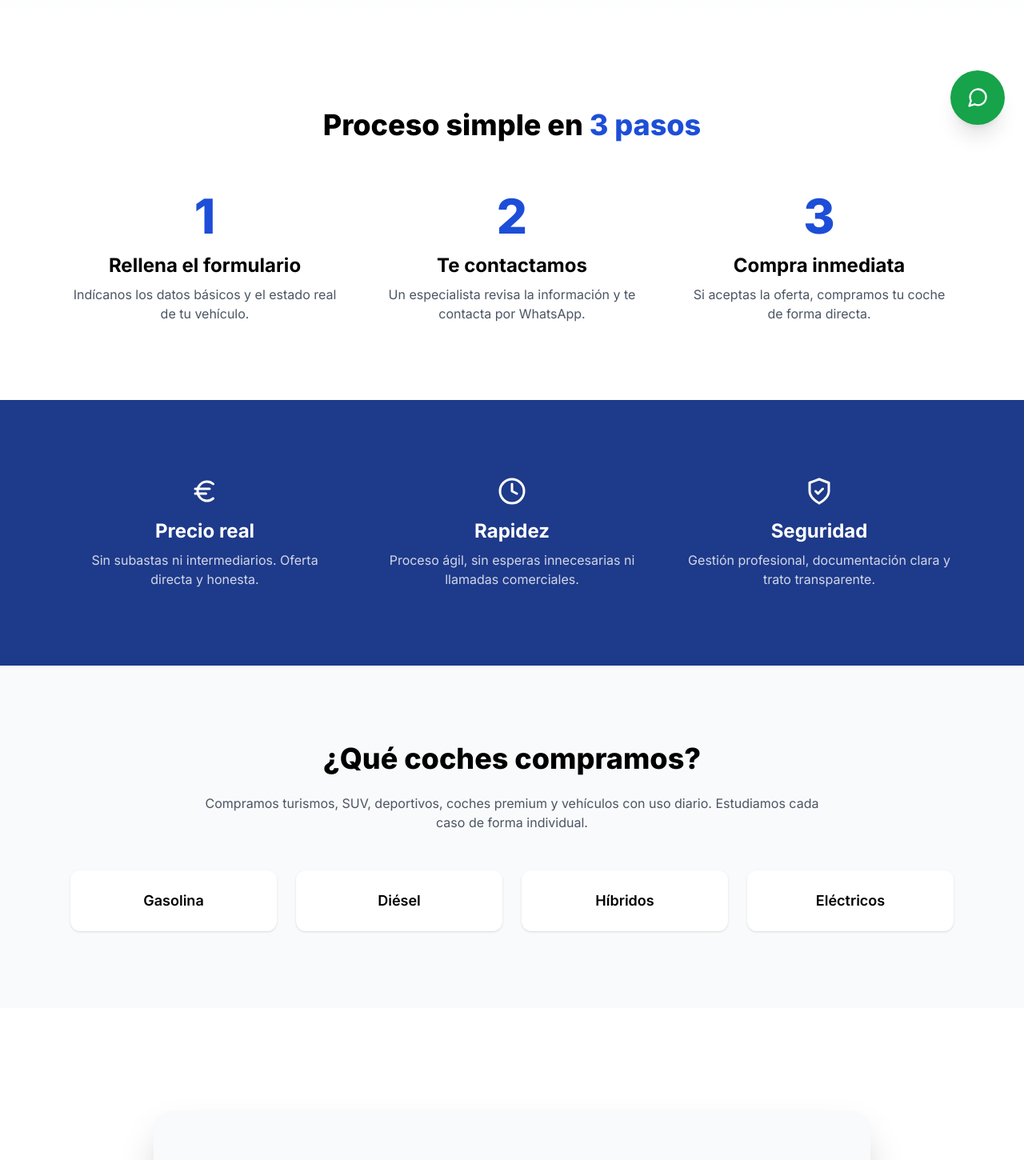
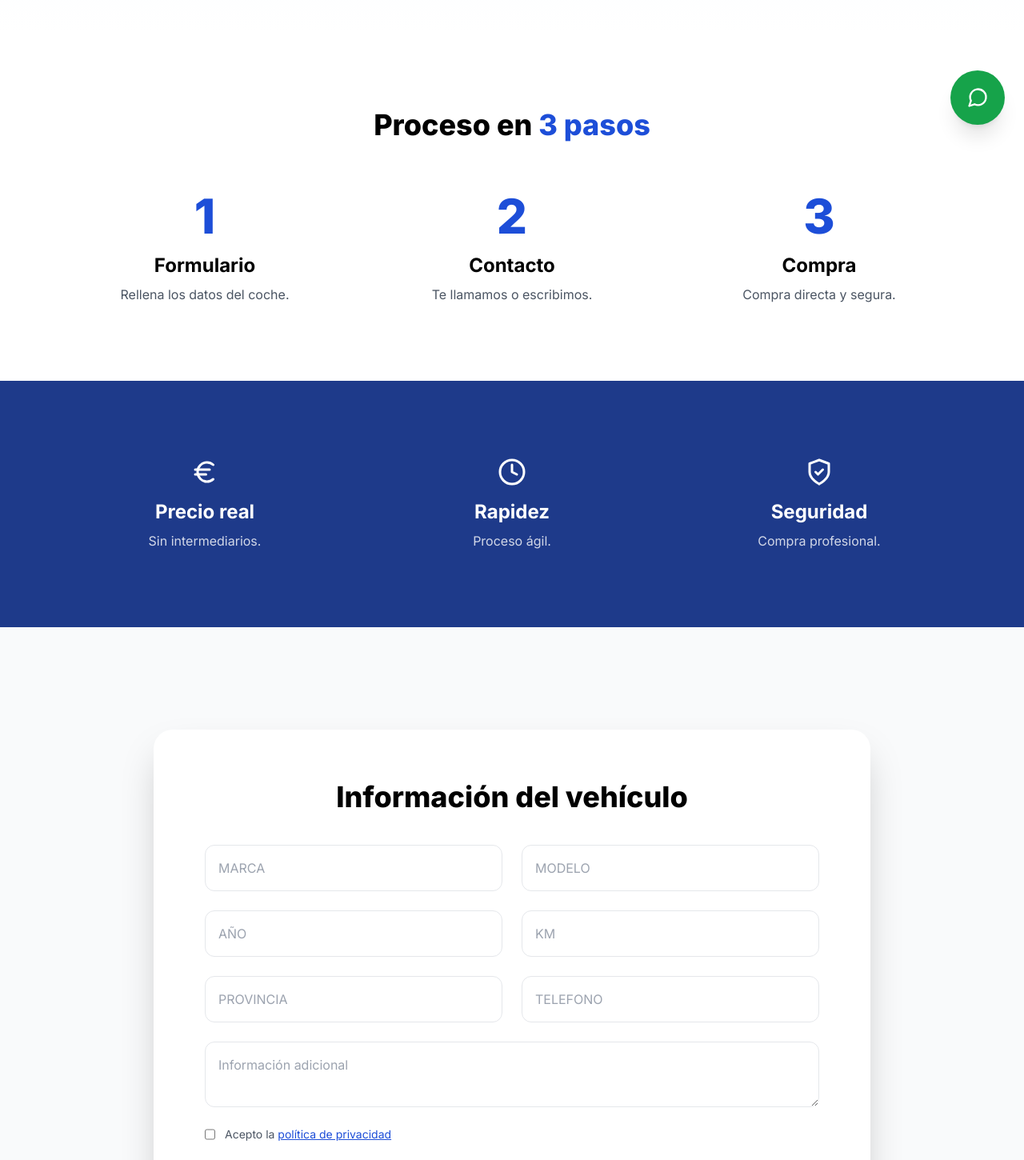
Before and after one commit to jvaloptt-oss/1clikcar, a Next.js app: page / in a window 1280 px wide. Shown: the part 620-2070 px from the top of the page at 80% size. Built offline with nearby package versions, Linux system fonts and the light colour scheme.

Commit message:
Full enterprise website with legal and WhatsApp flow

```diff
--- /dev/null
+++ b/src/app/api/lead/route.ts
@@ -0,0 +1,28 @@
+import { NextResponse } from "next/server";
+
+export async function POST(req: Request) {
+  const data = await req.json();
+
+  const message = `
+🚗 NUEVO COCHE - 1ClikCar
+
+Marca: ${data.marca}
+Modelo: ${data.modelo}
+Año: ${data.año}
+Kilómetros: ${data.km}
+
+Provincia: ${data.provincia}
+Teléfono: ${data.telefono}
+
+Información adicional:
+${data.info || "No indicada"}
+`;
+
+  const whatsappUrl = `https://wa.me/34651164708?text=${encodeURIComponent(
+    message
+  )}`;
+
+  // (Email se añadirá en el siguiente bloque)
+
+  return NextResponse.json({ whatsappUrl });
+}
--- a/src/app/page.tsx
+++ b/src/app/page.tsx
@@ -24,7 +24,7 @@ export default function Home() {
       {/* HERO */}
       <section className="bg-gradient-to-b from-blue-50 to-white py-32 px-6">
         <div className="max-w-6xl mx-auto text-center">
-          <h1 className="text-5xl md:text-6xl font-extrabold mb-6 leading-tight">
+          <h1 className="text-5xl md:text-6xl font-extrabold mb-6">
             Compramos tu coche
             <br />
             <span className="text-blue-700">de forma directa y segura</span>
@@ -46,94 +46,45 @@ export default function Home() {
 
       {/* PROCESO */}
       <section className="py-24 bg-white">
-        <div className="max-w-6xl mx-auto px-6">
-          <h2 className="text-4xl font-extrabold text-center mb-16">
-            Proceso simple en <span className="text-blue-700">3 pasos</span>
+        <div className="max-w-6xl mx-auto px-6 text-center">
+          <h2 className="text-4xl font-extrabold mb-16">
+            Proceso en <span className="text-blue-700">3 pasos</span>
           </h2>
 
-          <div className="grid md:grid-cols-3 gap-12 text-center">
-            <Step
-              number="1"
-              title="Rellena el formulario"
-              text="Indícanos los datos básicos y el estado real de tu vehículo."
-            />
-            <Step
-              number="2"
-              title="Te contactamos"
-              text="Un especialista revisa la información y te contacta por WhatsApp."
-            />
-            <Step
-              number="3"
-              title="Compra inmediata"
-              text="Si aceptas la oferta, compramos tu coche de forma directa."
-            />
+          <div className="grid md:grid-cols-3 gap-12">
+            <Step number="1" title="Formulario" text="Rellena los datos del coche." />
+            <Step number="2" title="Contacto" text="Te llamamos o escribimos." />
+            <Step number="3" title="Compra" text="Compra directa y segura." />
           </div>
         </div>
       </section>
 
       {/* DIFERENCIA */}
       <section className="bg-blue-900 text-white py-24">
-        <div className="max-w-6xl mx-auto px-6 grid md:grid-cols-3 gap-12">
-          <Feature
-            icon={<Euro size={36} />}
-            title="Precio real"
-            text="Sin subastas ni intermediarios. Oferta directa y honesta."
-          />
-          <Feature
-            icon={<Clock size={36} />}
-            title="Rapidez"
-            text="Proceso ágil, sin esperas innecesarias ni llamadas comerciales."
-          />
-          <Feature
-            icon={<ShieldCheck size={36} />}
-            title="Seguridad"
-            text="Gestión profesional, documentación clara y trato transparente."
-          />
-        </div>
-      </section>
-
-      {/* QUE COMPRAMOS */}
-      <section className="py-24 bg-gray-50">
-        <div className="max-w-6xl mx-auto px-6 text-center">
-          <h2 className="text-4xl font-extrabold mb-6">
-            ¿Qué coches compramos?
-          </h2>
-          <p className="text-gray-600 mb-12 max-w-3xl mx-auto">
-            Compramos turismos, SUV, deportivos, coches premium y vehículos con
-            uso diario. Estudiamos cada caso de forma individual.
-          </p>
-
-          <div className="grid md:grid-cols-4 gap-6">
-            {["Gasolina", "Diésel", "Híbridos", "Eléctricos"].map((t) => (
-              <div
-                key={t}
-                className="bg-white p-6 rounded-xl shadow text-lg font-semibold"
-              >
-                {t}
-              </div>
-            ))}
-          </div>
+        <div className="max-w-6xl mx-auto grid md:grid-cols-3 gap-12 px-6">
+          <Feature icon={<Euro size={36} />} title="Precio real" text="Sin intermediarios." />
+          <Feature icon={<Clock size={36} />} title="Rapidez" text="Proceso ágil." />
+          <Feature icon={<ShieldCheck size={36} />} title="Seguridad" text="Compra profesional." />
         </div>
       </section>
 
       {/* FORMULARIO */}
-      <section id="form" className="py-32 bg-white px-6">
+      <section id="form" className="py-32 px-6 bg-gray-50">
         <CompleteForm />
       </section>
 
       {/* WHATSAPP */}
       <a
-        href="https://wa.me/34651164708"
+        href="https://wa.me/34600000000"
         target="_blank"
-        className="fixed bottom-6 right-6 bg-green-600 text-white p-5 rounded-full shadow-xl hover:scale-110 transition z-50"
+        className="fixed bottom-6 right-6 bg-green-600 text-white p-5 rounded-full shadow-xl"
       >
         <MessageCircle size={28} />
       </a>
 
       {/* FOOTER */}
-      <footer className="bg-gray-100 text-center py-10 text-gray-500">
-        © {new Date().getFullYear()} 1ClikCar · Compra directa de vehículos en
-        España
+      <footer className="text-center py-10 text-gray-500">
+        © {new Date().getFullYear()} 1ClikCar · Compra directa de vehículos
       </footer>
     </>
   );
@@ -144,11 +95,9 @@ export default function Home() {
 function Step({ number, title, text }: any) {
   return (
     <div>
-      <div className="text-blue-700 text-6xl font-extrabold mb-4">
-        {number}
-      </div>
-      <h3 className="text-2xl font-bold mb-2">{title}</h3>
-      <p className="text-gray-600">{text}</p>
+      <div className="text-6xl font-extrabold text-blue-700 mb-4">{number}</div>
+      <h3 className="text-2xl font-bold">{title}</h3>
+      <p className="text-gray-600 mt-2">{text}</p>
     </div>
   );
 }
@@ -157,8 +106,8 @@ function Feature({ icon, title, text }: any) {
   return (
     <div className="text-center">
       <div className="mb-4 flex justify-center">{icon}</div>
-      <h3 className="text-2xl font-bold mb-2">{title}</h3>
-      <p className="opacity-80">{text}</p>
+      <h3 className="text-2xl font-bold">{title}</h3>
+      <p className="opacity-80 mt-2">{text}</p>
     </div>
   );
 }
@@ -171,25 +120,29 @@ function CompleteForm() {
   const handleChange = (e: any) =>
     setForm({ ...form, [e.target.name]: e.target.value });
 
+  const sendForm = async () => {
+    const res = await fetch("/api/lead", {
+      method: "POST",
+      headers: { "Content-Type": "application/json" },
+      body: JSON.stringify(form),
+    });
+
+    const data = await res.json();
+    window.open(data.whatsappUrl, "_blank");
+  };
+
   return (
-    <div className="max-w-4xl mx-auto bg-gray-50 rounded-3xl shadow-2xl p-16">
+    <div className="max-w-4xl mx-auto bg-white rounded-3xl shadow-2xl p-16">
       <h2 className="text-4xl font-extrabold text-center mb-10">
         Información del vehículo
       </h2>
 
       <div className="grid md:grid-cols-2 gap-6">
-        {[
-          "Marca",
-          "Modelo",
-          "Año",
-          "Kilómetros",
-          "Provincia",
-          "Teléfono / WhatsApp",
-        ].map((p) => (
+        {["marca", "modelo", "año", "km", "provincia", "telefono"].map((f) => (
           <input
-            key={p}
-            name={p}
-            placeholder={p}
+            key={f}
+            name={f}
+            placeholder={f.toUpperCase()}
             onChange={handleChange}
             className="border p-4 rounded-xl"
           />
@@ -197,26 +150,26 @@ function CompleteForm() {
 
         <textarea
           name="info"
-          placeholder="Información adicional (estado, extras, observaciones...)"
+          placeholder="Información adicional"
           onChange={handleChange}
           className="border p-4 rounded-xl md:col-span-2"
         />
-        <div className="md:col-span-2 flex items-start gap-3 text-sm text-gray-600">
-  <input
-    type="checkbox"
-    required
-    className="mt-1 accent-blue-700"
-  />
-  <p>
-    He leído y acepto la{" "}
-    <a href="/privacidad" className="text-blue-700 underline">
-      política de privacidad
-    </a>{" "}
-    y autorizo el tratamiento de mis datos.
-  </p>
-</div>
 
-        <button className="md:col-span-2 bg-blue-700 hover:bg-blue-800 text-white py-5 rounded-xl text-lg font-bold transition">
+        {/* CHECKBOX LEGAL */}
+        <div className="md:col-span-2 flex gap-3 text-sm text-gray-600">
+          <input type="checkbox" required />
+          <p>
+            Acepto la{" "}
+            <a href="/privacidad" className="text-blue-700 underline">
+              política de privacidad
+            </a>
+          </p>
+        </div>
+
+        <button
+          onClick={sendForm}
+          className="md:col-span-2 bg-blue-700 hover:bg-blue-800 text-white py-5 rounded-xl text-lg font-bold"
+        >
           Enviar información
         </button>
       </div>
```
